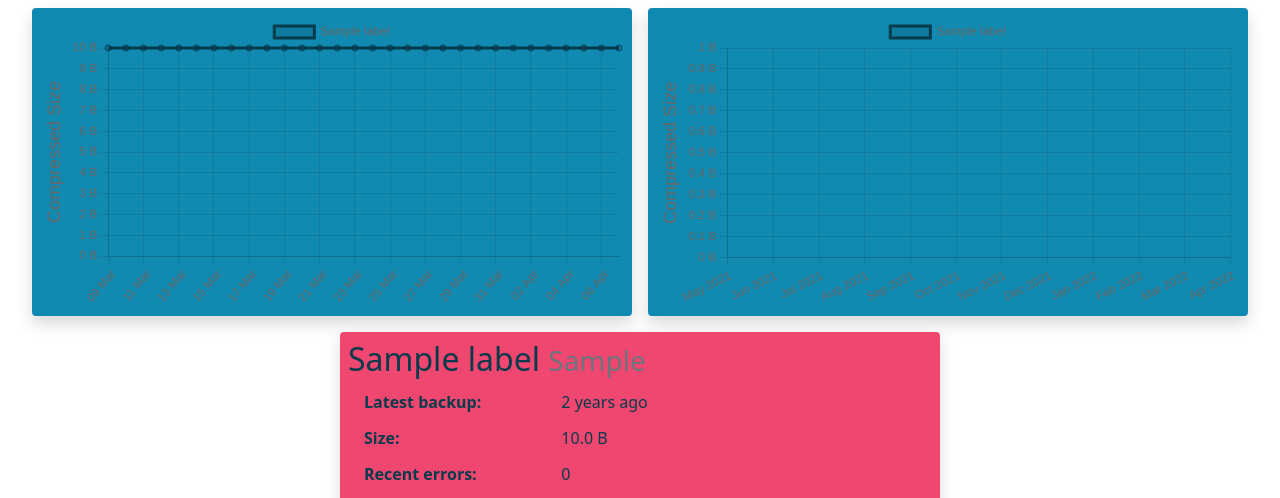
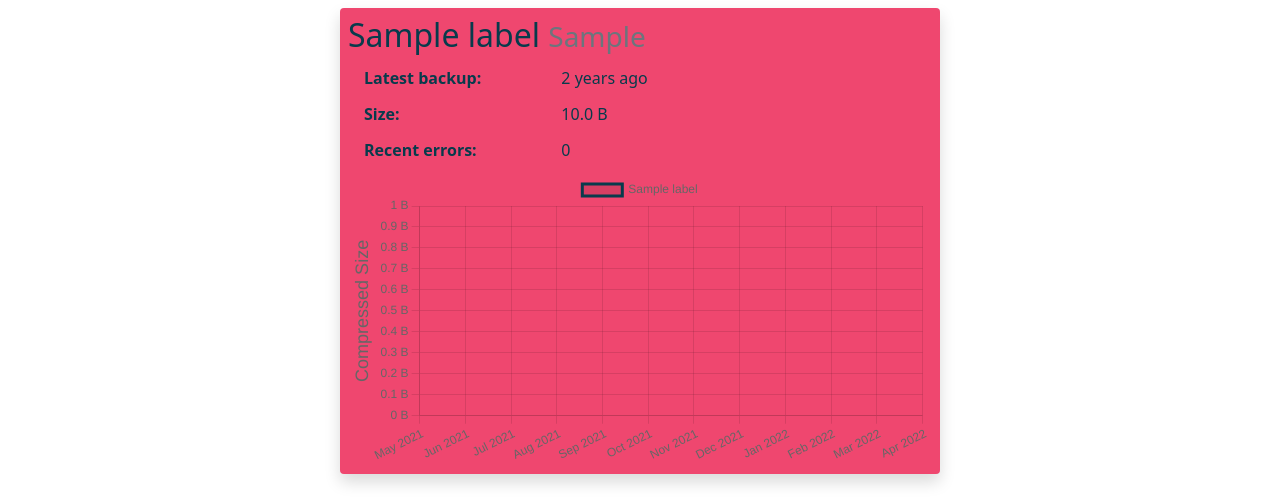
Before and after one commit to grglcy/borg-web, a Django app: page / in a window 1280 px wide. Shown: the part 56-554 px from the top of the page. Run offline with Django 3.2, Linux system fonts and the light colour scheme; tables that the repository leaves empty hold one stand-in row (values such as "Sample post"); style sheets or scripts are compiled from the project's sources; some libraries are stand-ins or nearby versions.

Commit message:
Create separate monthly size graphs for each repo

```diff
--- a/borgweb/borg/static/borg/js/chart.js
+++ b/borgweb/borg/static/borg/js/chart.js
@@ -1,5 +1,63 @@
+function draw_time_series_graph(chartID, repo, dateLabels, sizeUnits) {
+    let datasets = [{
+            label: repo.label,
+            data: repo.size,
+            fill: false,
+            borderColor: 'rgb(7, 59, 76)'
+        }]
+
+    const data = {
+        labels: dateLabels,
+        datasets: datasets
+    };
+
+    const config = {
+        type: 'line',
+        data,
+        options: {
+            plugins: {
+                tooltip: {
+                    callbacks: {
+                        label: function (context) {
+                            const yValue = context.parsed.y
+                            if (yValue !== null) {
+                                return `${yValue} ${sizeUnits}`
+                            } else {
+                                return ""
+                            }
+                        }
+                    }
+                }
+            },
+            scales: {
+                y: {
+                    min: 0,
+                    title: {
+                        display: true,
+                        text: "Compressed Size",
+                        font: {
+                            size: 18
+                        }
+                    },
+                    ticks: {
+                        callback: function (value, index, values) {
+                            return `${value} ${sizeUnits}`
+                        }
+                    }
+                }
+            }
+        }
+    }
+
+    var newChart = new Chart(
+        document.getElementById(chartID),
+        config
+    );
+}
+
+
 function draw_time_graph(chartID, repos, dateLabels, sizeUnits) {
-    var datasets = []
+    let datasets = []
     repos.forEach(function (repo) {
         datasets.push({
             label: repo.label,
@@ -52,7 +110,7 @@ function draw_time_graph(chartID, repos, dateLabels, sizeUnits) {
         }
     }
 
-    var myChart = new Chart(
+    var newChart = new Chart(
         document.getElementById(chartID),
         config
     );
--- a/borgweb/borg/static/borg/js/index.js
+++ b/borgweb/borg/static/borg/js/index.js
@@ -28,15 +28,24 @@ window.addEventListener("DOMContentLoaded", function () {
         repo_list.labels.forEach(function (repo_label) {
             $.getJSON(`/repo/${repo_label}.json`, function (repo_json) {
                 inflateRepo(repo_json, repo_label, template, container);
+                inflateSizeGraph()
             })
+
+            function inflateSizeGraph() {
+                $.getJSON(`/repo/${repo_label}/size.json`, function (repo_size_json) {
+                    draw_time_series_graph(`repo-${repo_label}-size-graph`, repo_size_json.repo,
+                        repo_size_json.dates, repo_size_json.units);
+                })
+            }
+
         });
     })
 
 
-    $.getJSON("repo_daily.json", function (json) {
-        draw_time_graph("daily_backup_size", json.repos, json.dates, json.units);
-    });
-    $.getJSON("repo_monthly.json", function (json) {
-        draw_time_graph("monthly_backup_size", json.repos, json.dates, json.units);
-    });
+    // $.getJSON("repo_daily.json", function (json) {
+    //     draw_time_graph("daily_backup_size", json.repos, json.dates, json.units);
+    // });
+    // $.getJSON("repo_monthly.json", function (json) {
+    //     draw_time_graph("monthly_backup_size", json.repos, json.dates, json.units);
+    // });
 }, false);
--- a/borgweb/borg/templates/borg/index.html
+++ b/borgweb/borg/templates/borg/index.html
@@ -27,12 +27,12 @@
 
 {% block body %}
 <div id="repo-container" class="grid mx-auto d-flex justify-content-center flex-wrap">
-    <div style="width: 600px;" class="repo-container shadow rounded bg-info overflow-hidden">
-        <canvas id="daily_backup_size" width="400" height="200"></canvas>
-    </div>
-    <div style="width: 600px;" class="repo-container shadow rounded bg-info overflow-hidden">
-        <canvas id="monthly_backup_size" width="400" height="200"></canvas>
-    </div>
+{#    <div style="width: 600px;" class="repo-container shadow rounded bg-info overflow-hidden">#}
+{#        <canvas id="daily_backup_size" width="400" height="200"></canvas>#}
+{#    </div>#}
+{#    <div style="width: 600px;" class="repo-container shadow rounded bg-info overflow-hidden">#}
+{#        <canvas id="monthly_backup_size" width="400" height="200"></canvas>#}
+{#    </div>#}
 {#    <div style="width: 600px;" class="repo-container shadow rounded bg-primary overflow-hidden">#}
 {#        <div style="width: 600px;" class="repo-container bg-primary overflow-hidden">#}
 {#        <h2 class="h2">No repositories found</h2>#}
```
